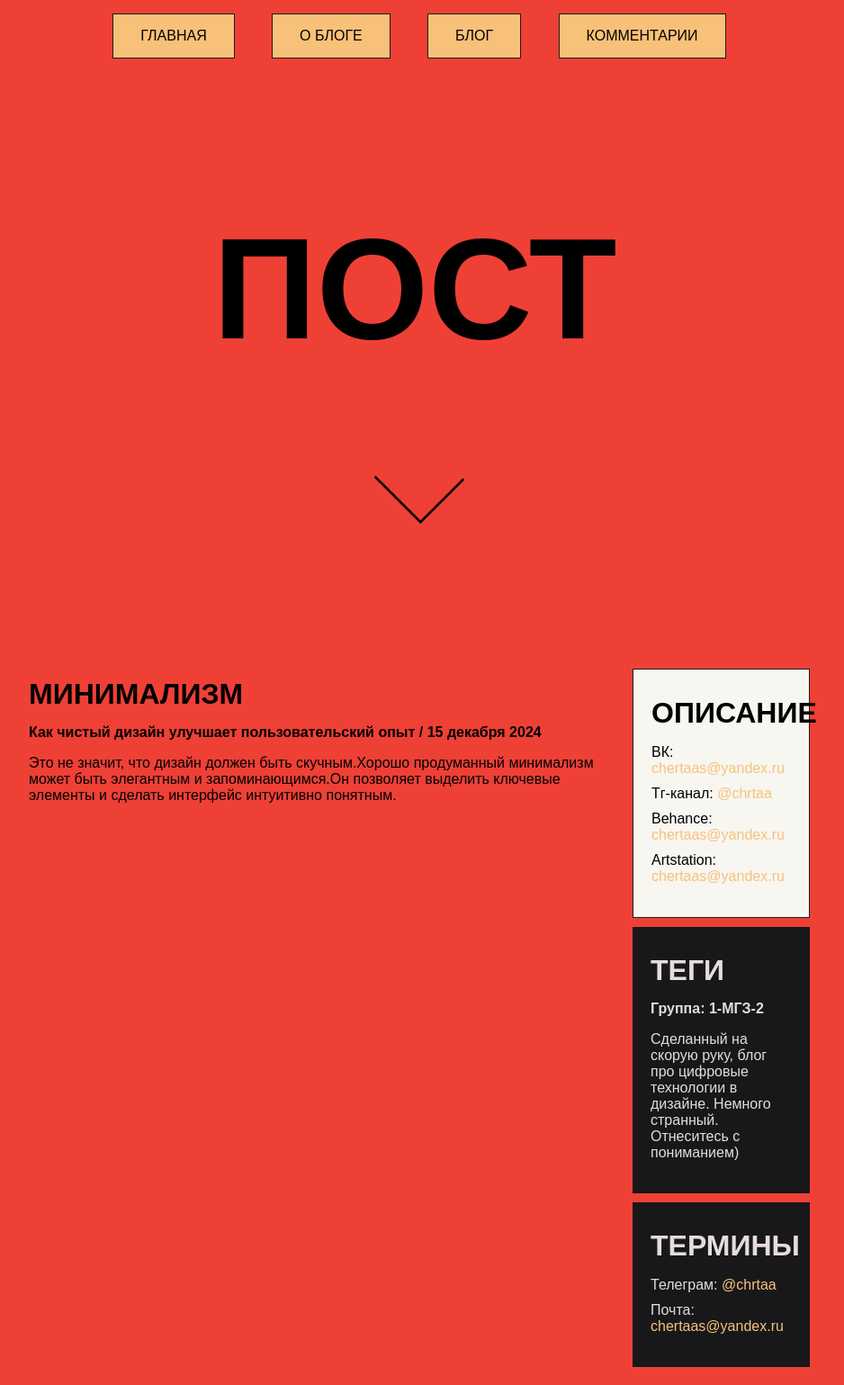
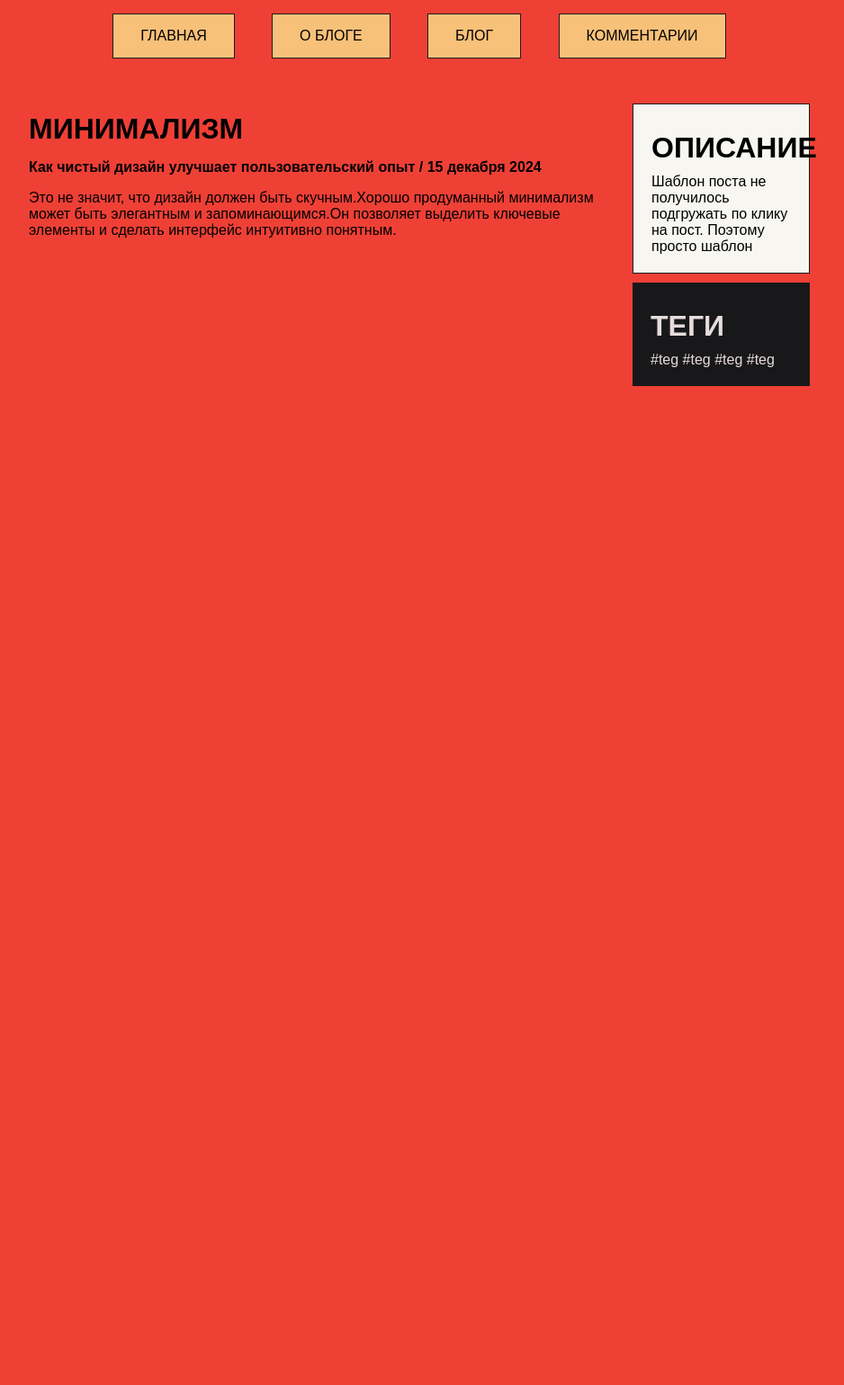
Before and after one commit to cherezovaT/2-mgz-2-part1, a Django app: page /post/ in a window 1280 px wide. Shown: the part 431-1970 px from the top of the page at 90% size, without its empty margins (174-1112 px from the left). After the commit the page ends 860 px from the top, so only its background shows below. Run offline with Django 5.2, Linux system fonts and the light colour scheme.

Commit message:
to check

```diff
--- a/myblog/static/css/index.css
+++ b/myblog/static/css/index.css
@@ -81,3 +81,20 @@ margin-top: 5%;
 margin-bottom: 5%;
 align-items:center;
 }
+
+.form{
+    margin: auto;
+    margin-bottom: 40px;
+    width:60%;
+    color:red;
+}
+input{
+height:30px;
+width: 100%;
+  padding: 12px 20px;
+  margin: 8px 0;
+  box-sizing: border-box;
+}
+input[type=text] {
+
+}
--- a/myblog/templates/comments.html
+++ b/myblog/templates/comments.html
@@ -6,7 +6,9 @@
   <h2>{{title}}</h2>
   <img src="{%static 'arr.png'%}" id="arr">
 </div>
-
+<div class="footer">
+  <button onclick="document.location='/posts/addfeed/'">!!! Добавить комментарий !!!</button>
+</div>
 <div class="row">
 {% for el in comment %}
     {% if el.new == p.title %}
--- a/myblog/templates/post.html
+++ b/myblog/templates/post.html
@@ -1,10 +1,6 @@
 {% extends 'base.html' %}
 {% load static %}
 {% block  content %}
-<div class="title">
-  <h2>{{title}} </h2>
-  <img src="{%static 'arr.png'%}" id="arr">
-</div>
 <div class="row">
   <div class="leftcolumn">
       <h2>МИНИМАЛИЗМ</h2>
@@ -15,25 +11,11 @@
   <div class="rightcolumn">
     <div class="card color2">
       <h2>Описание</h2>
-      <ul>
-        <li>ВК: <a href="mailto:chertaas@yandex.ru">chertaas@yandex.ru</a></li>
-        <li>Тг-канал: <a href="https://t.me/chrtaa">@chrtaa</a></li>
-        <li>Behance: <a href="mailto:chertaas@yandex.ru">chertaas@yandex.ru</a></li>
-        <li>Artstation: <a href="mailto:chertaas@yandex.ru">chertaas@yandex.ru</a></li>
-      </ul>
+      Шаблон поста не получилось подгружать по клику на пост. Поэтому просто шаблон
     </div>
     <div class="card color1">
       <h2>Теги</h2>
-      <h4>Группа: 1-МГЗ-2</h4>
-      <p>Сделанный на скорую руку, блог про цифровые технологии в дизайне. Немного странный. Отнеситесь с пониманием)</p>
-    </div>
-
-    <div class="card color1">
-      <h2>Термины</h2>
-      <ul>
-        <li>Телеграм: <a href="https://t.me/chrtaa">@chrtaa</a></li>
-        <li>Почта: <a href="mailto:chertaas@yandex.ru">chertaas@yandex.ru</a></li>
-      </ul>
+      #teg  #teg #teg #teg
     </div>
   </div>
 </div>
```
Also changed, not shown: myblog/templates/addfeed.html (+5 -5 lines), myblog/static/css/base.css (line endings or trailing spaces).
